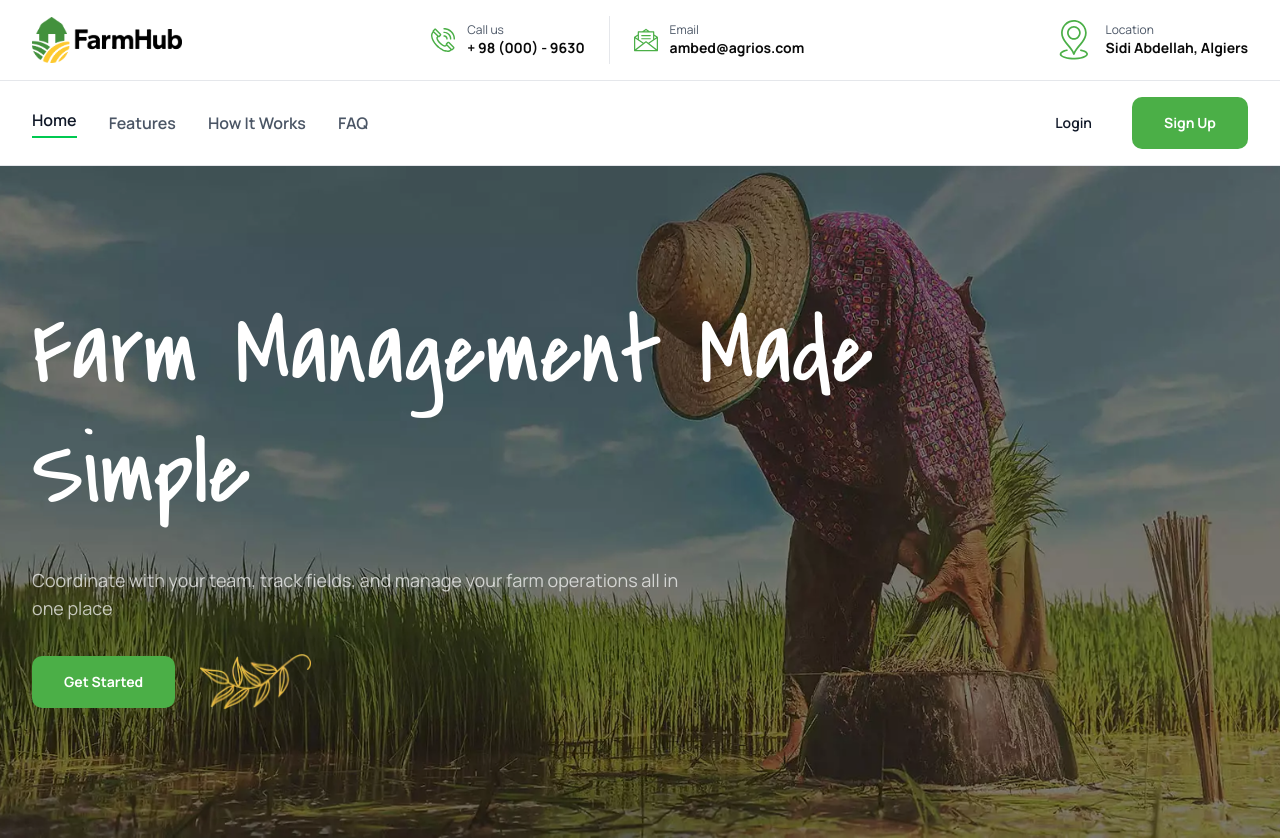
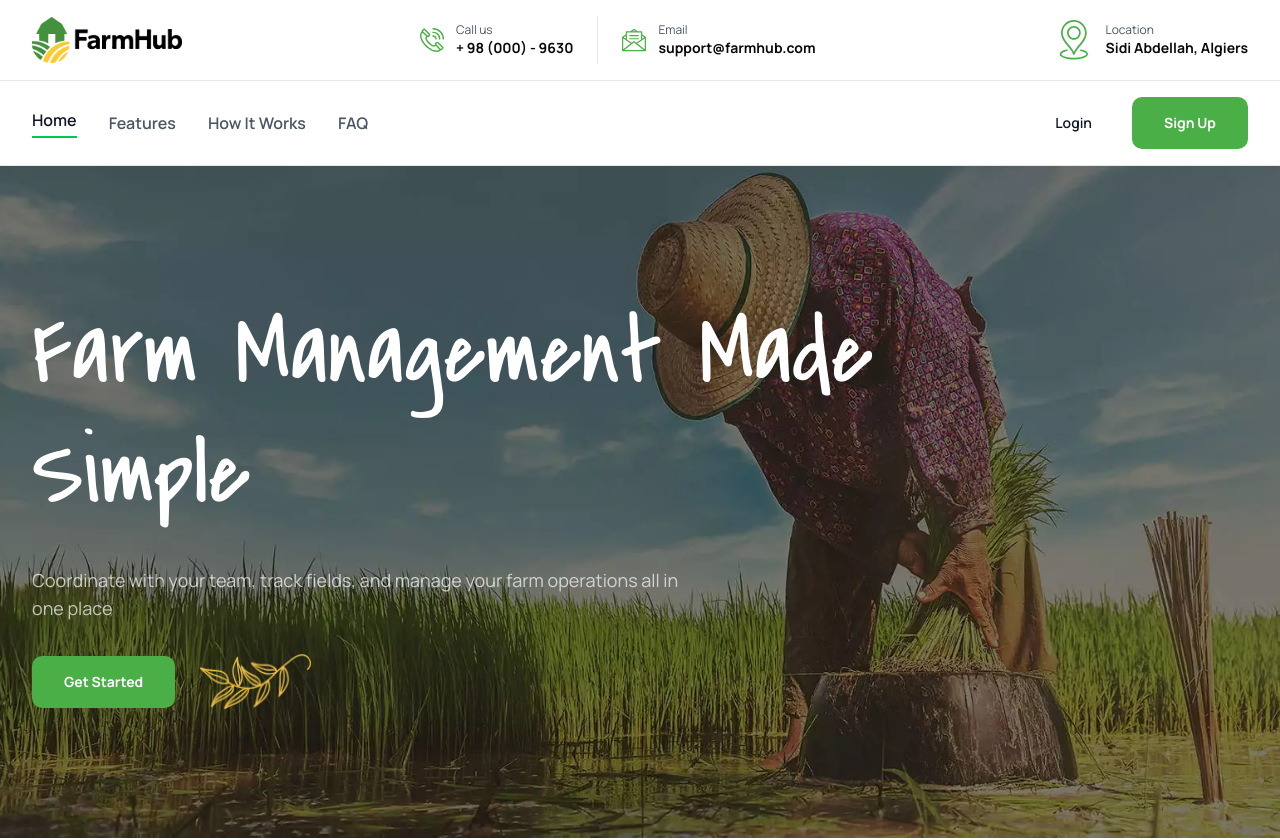
Before and after one commit to AfafKhadraoui/FarmHub, a Next.js app in the folder frontend/: page / in a window 1280 px wide. Shown: the top 840 px of the page. Built offline with nearby package versions, Linux system fonts and the light colour scheme.

Commit message:
fix: email modified

```diff
--- a/frontend/src/components/layout/Footer.tsx
+++ b/frontend/src/components/layout/Footer.tsx
@@ -71,8 +71,8 @@ export default function Footer() {
               </div>
               <div className="flex items-center gap-3 text-gray-400">
                 <span className="text-orange-400">✉️</span>
-                <a href="mailto:ambed@agrios.com" className="hover:text-green-500 transition-colors">
-                  ambed@agrios.com
+                <a href="mailto:support@farmhub.com" className="hover:text-green-500 transition-colors">
+                  support@farmhub.com
                 </a>
               </div>
               <div className="flex items-center gap-3 text-gray-400">
--- a/frontend/src/components/layout/Navbar.tsx
+++ b/frontend/src/components/layout/Navbar.tsx
@@ -42,7 +42,7 @@ export default function Navbar() {
               <img src="/images/img_icon.svg" alt="" className="w-6 h-6" />
               <div>
                 <p className="text-xs text-gray-600">Email</p>
-                <p className="text-sm font-bold">ambed@agrios.com</p>
+                <p className="text-sm font-bold">support@farmhub.com</p>
               </div>
             </div>
           </div>
```
